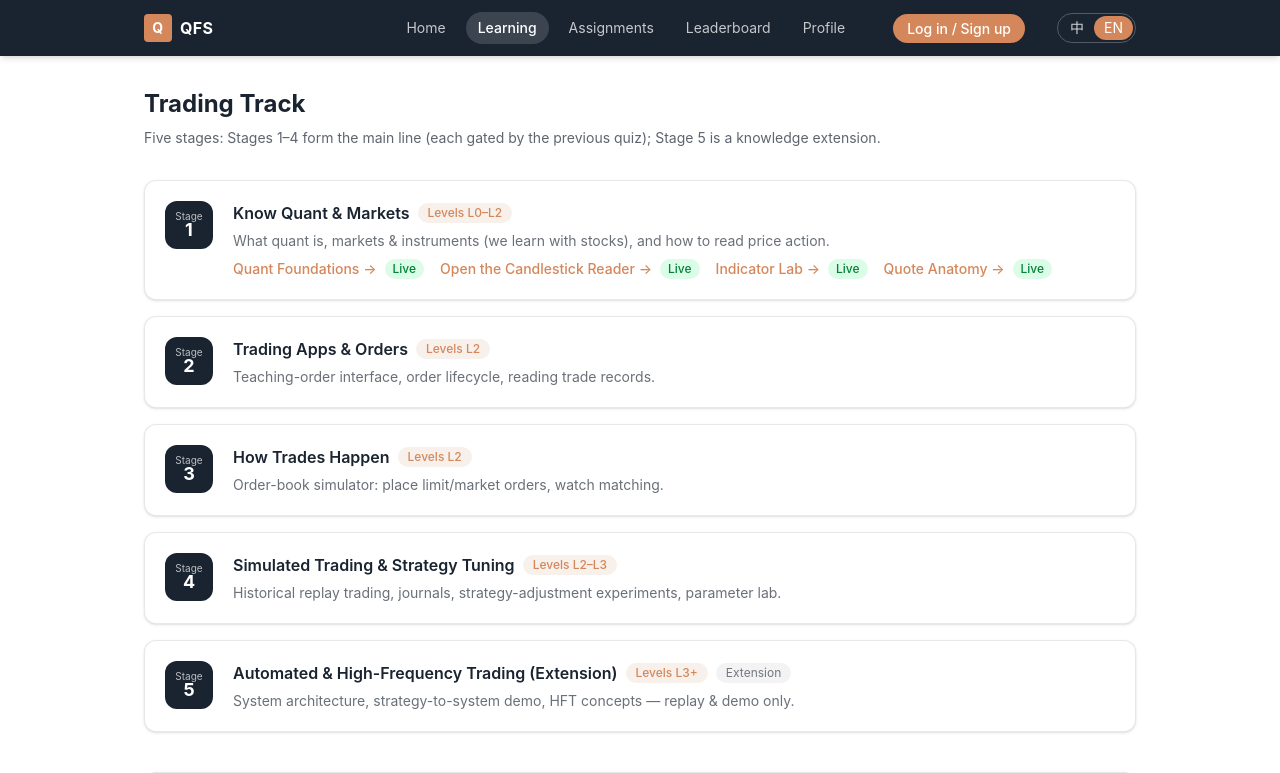
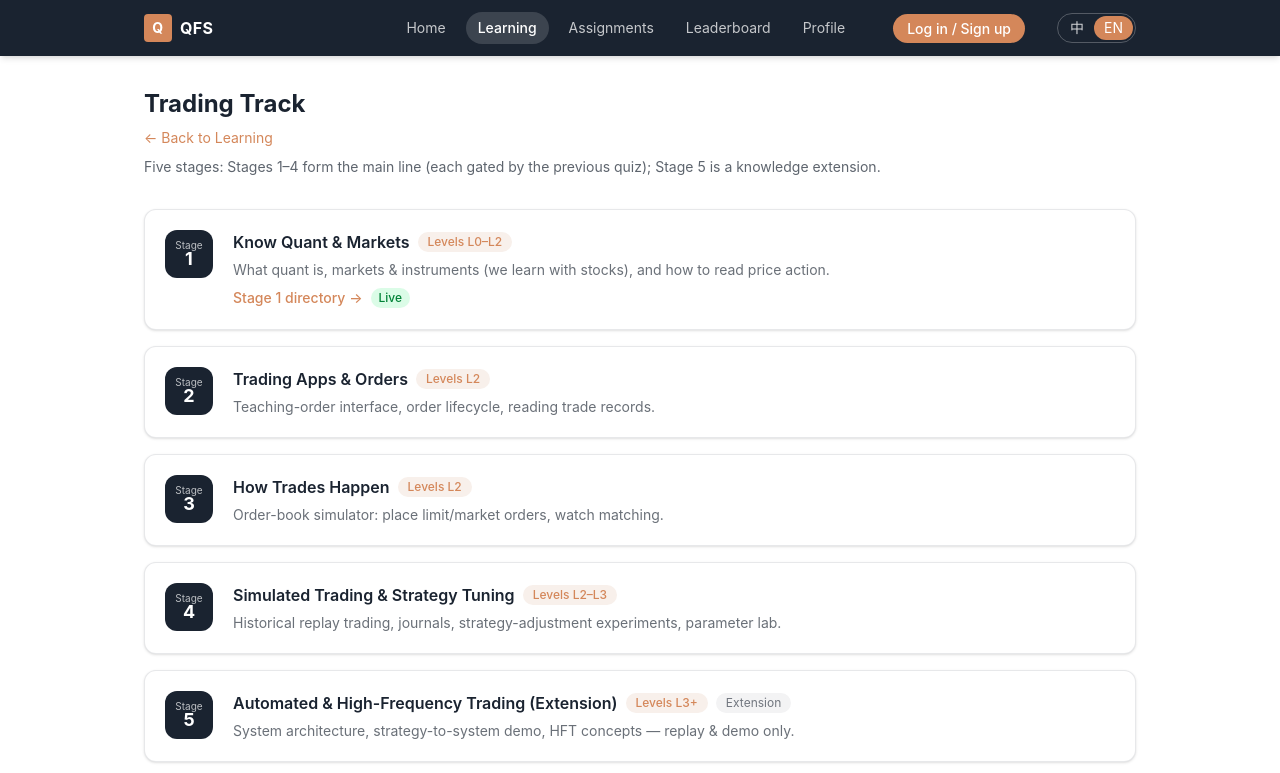
Before and after one commit to qfs-polyu/qfs-platform, a Next.js app: page /en/learn/trading in a window 1280 px wide. Shown: the top 773 px of the page. Built offline with nearby package versions, Linux system fonts and the light colour scheme.

Commit message:
nav: back-to-Learning links on all three track pages; Trading stage 1 gets a directory sub-page (basics) listing its four tools

```diff
--- a/messages/en.json
+++ b/messages/en.json
@@ -38,18 +38,22 @@
     "live": "Live",
     "openIndicators": "Indicator Lab",
     "openFoundations": "Quant Foundations",
-    "openQuotes": "Quote Anatomy"
+    "openQuotes": "Quote Anatomy",
+    "openBasics": "Stage 1 directory",
+    "backToLearn": "Back to Learning"
   },
   "research": {
     "title": "Research Track",
-    "subtitle": "Five layers: from concept to a complete workflow, then paper replication and competition exits."
+    "subtitle": "Five layers: from concept to a complete workflow, then paper replication and competition exits.",
+    "backToLearn": "Back to Learning"
   },
   "code": {
     "title": "Coding Track",
     "subtitle": "8 lessons covering L1–L3. Step-by-step courses with auto-graded assignments, fully in-site.",
     "lesson": "Lesson",
     "assignmentLabel": "Assignment (auto-graded)",
-    "live": "Live now"
+    "live": "Live now",
+    "backToLearn": "Back to Learning"
   },
   "assignments": {
     "title": "Assignments & Practice",
@@ -226,5 +230,13 @@
     "signalLabel": "Signal type:",
     "quizTitle": "Quote-reading quiz",
     "quizCheck": "Check answers"
+  },
+  "basics": {
+    "title": "Know Quant & Markets",
+    "subtitle": "The four tools of Trading Stage 1: what quant is and what markets quants trade, then reading candles, indicators and quote panels.",
+    "descFoundations": "What quantitative finance is, quant vs discretionary, markets & instruments, why we learn with stocks.",
+    "descCandles": "Interactive candlesticks on real Tencent data — click any candle for guided explanations and a quiz.",
+    "descIndicators": "MA, Bollinger, MACD, KDJ and volume computed live, with formula cards worked on real numbers.",
+    "descQuotes": "Ten hotspots of a quote panel: what each is, how it's computed, what signal it carries."
   }
 }
--- a/messages/zh.json
+++ b/messages/zh.json
@@ -38,18 +38,22 @@
     "live": "可试玩",
     "openIndicators": "指标学堂",
     "openFoundations": "量化金融入门",
-    "openQuotes": "行情解剖图"
+    "openQuotes": "行情解剖图",
+    "openBasics": "进入阶段一目录",
+    "backToLearn": "返回学习版块"
   },
   "research": {
     "title": "Research 子版块",
-    "subtitle": "五层递进：从概念到完整流程，再到论文复现与比赛出口。"
+    "subtitle": "五层递进：从概念到完整流程，再到论文复现与比赛出口。",
+    "backToLearn": "返回学习版块"
   },
   "code": {
     "title": "代码教学子版块",
     "subtitle": "8 课对应 L1–L3。手把手步骤式课程 + 自动判题作业，全部站内实现。",
     "lesson": "课",
     "assignmentLabel": "作业（自动判题）",
-    "live": "可试玩"
+    "live": "可试玩",
+    "backToLearn": "返回学习版块"
   },
   "assignments": {
     "title": "作业与练习中心",
@@ -226,5 +230,13 @@
     "signalLabel": "信号类型：",
     "quizTitle": "读盘小测",
     "quizCheck": "提交答案"
+  },
+  "basics": {
+    "title": "认识量化与市场",
+    "subtitle": "Trading 阶段一的四件学习工具：先弄清量化是什么、在什么市场交易什么，再学会读 K 线、看指标、解剖报价面板。",
+    "descFoundations": "量化金融是什么、与主观交易的区别、市场与工具概览、为什么以股票为例。",
+    "descCandles": "真实腾讯日线上的交互 K 线：点击任意一根看逐项讲解，附读图小测。",
+    "descIndicators": "均线、布林带、MACD、KDJ、成交量现场计算，知识卡配公式与真实数字演算。",
+    "descQuotes": "报价面板十个热区：是什么、怎么算、传递什么信号。"
   }
 }
--- a/src/app/[locale]/learn/code/page.tsx
+++ b/src/app/[locale]/learn/code/page.tsx
@@ -15,6 +15,9 @@ export default async function CodePage({
   return (
     <div>
       <h1 className="text-2xl font-bold">{t('title')}</h1>
+      <Link href="/learn" className="mt-2 inline-block text-sm text-accent hover:underline">
+        ← {t('backToLearn')}
+      </Link>
       <p className="mt-2 max-w-3xl text-sm text-navy/70">{t('subtitle')}</p>
       <div className="mt-8 overflow-hidden rounded-xl border border-navy/10 shadow-sm">
         <table className="w-full bg-white text-left text-sm">
--- a/src/app/[locale]/learn/research/page.tsx
+++ b/src/app/[locale]/learn/research/page.tsx
@@ -1,4 +1,5 @@
 import {getTranslations, setRequestLocale} from 'next-intl/server';
+import {Link} from '@/i18n/navigation';
 import {RESEARCH_LAYERS} from '@/content/curriculum';
 import TrackProgressBar from '@/components/tracks/TrackProgressBar';
 
@@ -15,6 +16,9 @@ export default async function ResearchPage({
   return (
     <div>
       <h1 className="text-2xl font-bold">{t('title')}</h1>
+      <Link href="/learn" className="mt-2 inline-block text-sm text-accent hover:underline">
+        ← {t('backToLearn')}
+      </Link>
       <p className="mt-2 max-w-3xl text-sm text-navy/70">{t('subtitle')}</p>
       <div className="mt-8 space-y-4">
         {RESEARCH_LAYERS.map((layer) => (
--- /dev/null
+++ b/src/app/[locale]/learn/trading/basics/page.tsx
@@ -0,0 +1,52 @@
+import {getTranslations, setRequestLocale} from 'next-intl/server';
+import {Link} from '@/i18n/navigation';
+
+export default async function MarketBasicsPage({
+  params
+}: {
+  params: Promise<{locale: string}>;
+}) {
+  const {locale} = await params;
+  setRequestLocale(locale);
+  const t = await getTranslations('basics');
+  const tt = await getTranslations('trading');
+
+  const items = [
+    {href: '/learn/trading/foundations', label: tt('openFoundations'), desc: t('descFoundations')},
+    {href: '/learn/trading/candles', label: tt('openCandles'), desc: t('descCandles')},
+    {href: '/learn/trading/indicators', label: tt('openIndicators'), desc: t('descIndicators')},
+    {href: '/learn/trading/quotes', label: tt('openQuotes'), desc: t('descQuotes')}
+  ];
+
+  return (
+    <div>
+      <Link href="/learn/trading" className="text-sm text-accent hover:underline">
+        ← {tt('title')}
+      </Link>
+      <h1 className="mt-3 text-2xl font-bold">{t('title')}</h1>
+      <p className="mt-2 max-w-3xl text-sm text-navy/70">{t('subtitle')}</p>
+      <div className="mt-8 grid gap-4 md:grid-cols-2">
+        {items.map((it, i) => (
+          <Link
+            key={it.href}
+            href={it.href}
+            className="group rounded-xl border border-navy/10 bg-white p-6 shadow-sm transition hover:border-accent/60 hover:shadow-md"
+          >
+            <div className="flex items-center justify-between">
+              <span className="flex h-8 w-8 items-center justify-center rounded-full bg-navy text-sm font-bold text-white">
+                {i + 1}
+              </span>
+              <span className="rounded-full bg-green-100 px-2.5 py-0.5 text-xs font-medium text-green-700">
+                Live
+              </span>
+            </div>
+            <h2 className="mt-3 text-lg font-bold text-navy group-hover:text-accent">
+              {it.label}
+            </h2>
+            <p className="mt-2 text-sm leading-relaxed text-navy/65">{it.desc}</p>
+          </Link>
+        ))}
+      </div>
+    </div>
+  );
+}
--- a/src/app/[locale]/learn/trading/page.tsx
+++ b/src/app/[locale]/learn/trading/page.tsx
@@ -16,6 +16,9 @@ export default async function TradingPage({
   return (
     <div>
       <h1 className="text-2xl font-bold">{t('title')}</h1>
+      <Link href="/learn" className="mt-2 inline-block text-sm text-accent hover:underline">
+        ← {t('backToLearn')}
+      </Link>
       <p className="mt-2 max-w-3xl text-sm text-navy/70">{t('subtitle')}</p>
       <div className="mt-8 space-y-4">
         {TRADING_STAGES.map((stage) => (
@@ -43,44 +46,15 @@ export default async function TradingPage({
               </div>
               <p className="mt-1.5 text-sm text-navy/65">{stage.blurb}</p>
               {stage.n === 1 && (
-                <div className="mt-2 flex flex-wrap gap-4">
                 <Link
-                    href="/learn/trading/foundations"
-                    className="inline-flex items-center gap-2 text-sm font-medium text-accent hover:underline"
+                  href="/learn/trading/basics"
+                  className="mt-2 inline-flex items-center gap-2 text-sm font-medium text-accent hover:underline"
                 >
-                    {t('openFoundations')} →
+                  {t('openBasics')} →
                   <span className="rounded-full bg-green-100 px-2 py-0.5 text-xs font-medium text-green-700">
                     {t('live')}
                   </span>
                 </Link>
-                  <Link
-                    href="/learn/trading/candles"
-                    className="inline-flex items-center gap-2 text-sm font-medium text-accent hover:underline"
-                  >
-                    {t('openCandles')} →
-                    <span className="rounded-full bg-green-100 px-2 py-0.5 text-xs font-medium text-green-700">
-                      {t('live')}
-                    </span>
-                  </Link>
-                  <Link
-                    href="/learn/trading/indicators"
-                    className="inline-flex items-center gap-2 text-sm font-medium text-accent hover:underline"
-                  >
-                    {t('openIndicators')} →
-                    <span className="rounded-full bg-green-100 px-2 py-0.5 text-xs font-medium text-green-700">
-                      {t('live')}
-                    </span>
-                  </Link>
-                  <Link
-                    href="/learn/trading/quotes"
-                    className="inline-flex items-center gap-2 text-sm font-medium text-accent hover:underline"
-                  >
-                    {t('openQuotes')} →
-                    <span className="rounded-full bg-green-100 px-2 py-0.5 text-xs font-medium text-green-700">
-                      {t('live')}
-                    </span>
-                  </Link>
-                </div>
               )}
             </div>
           </div>
```
Lines whose indentation alone changed are shown as unchanged.
